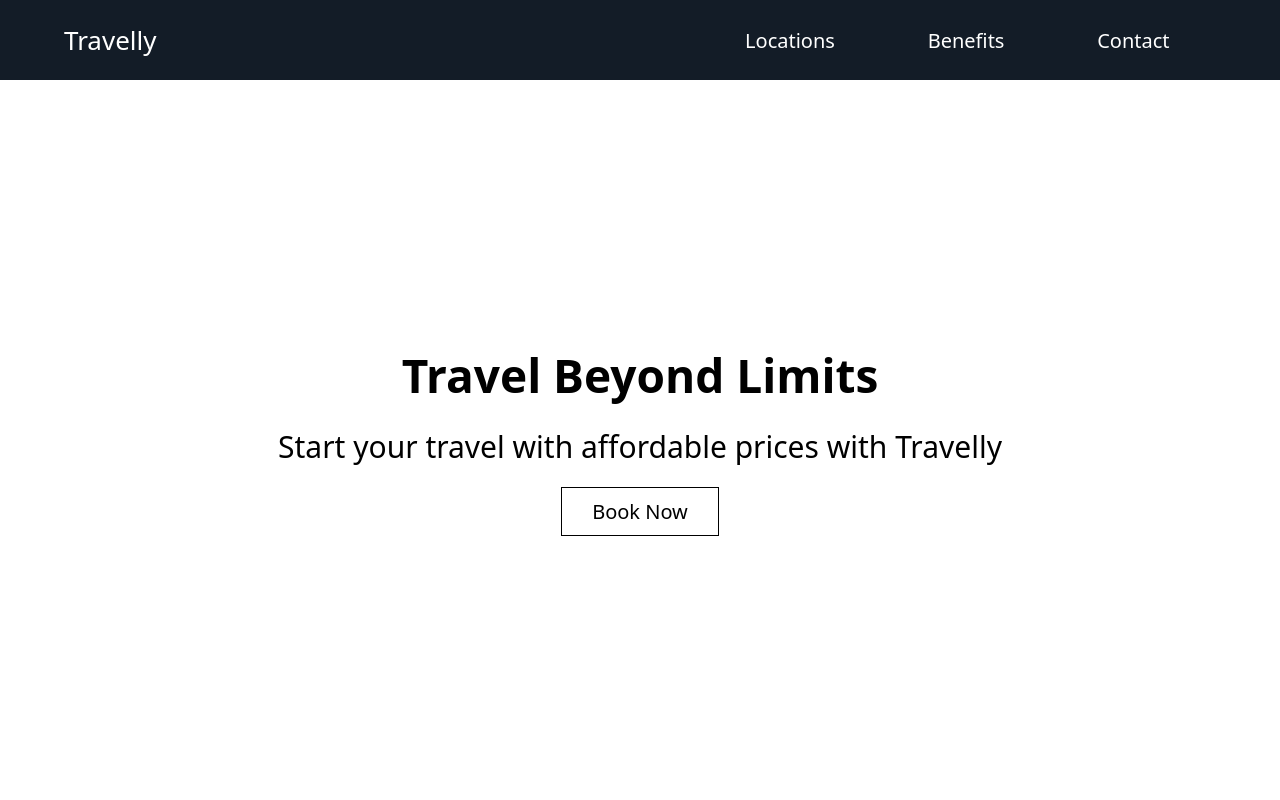
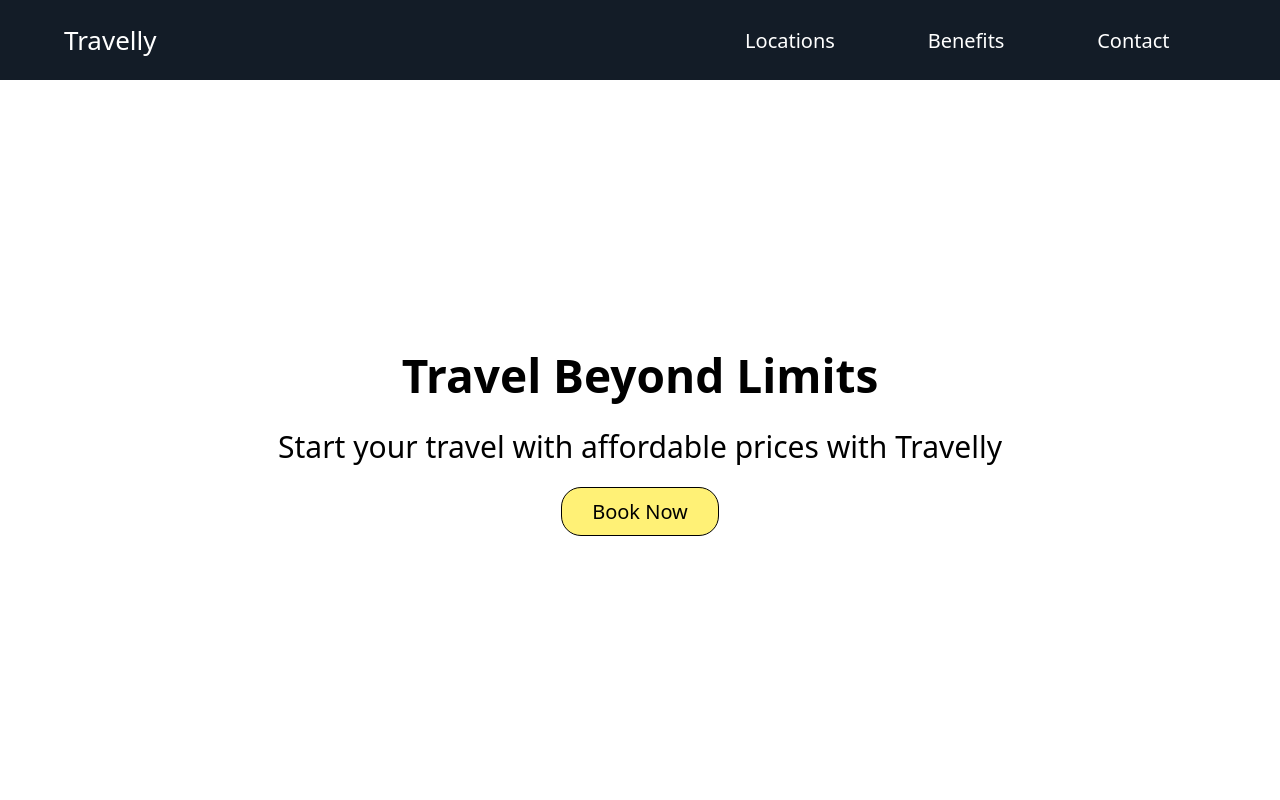
Before and after one commit to Rithvik8001/Travelly, a plain HTML site: page index.html in a window 1280 px wide. In both pictures the pointer is over the button "Book Now". Shown: the top 800 px of the page. Drawn offline with Linux system fonts and the light colour scheme; a web font is replaced by a local one.

Commit message:
adding transitions to buttons

```diff
--- a/style.css
+++ b/style.css
@@ -43,6 +43,11 @@ button {
   cursor: pointer;
   border: 1px solid black;
   padding: 1rem 3rem;
+}
+
+button:hover {
+  background: #fff176;
+  border-radius: 2rem;
 }
 
 .main-header {
```
